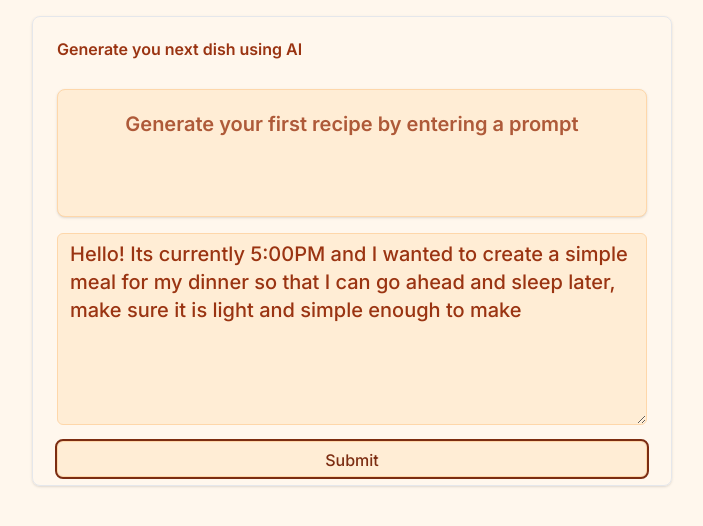
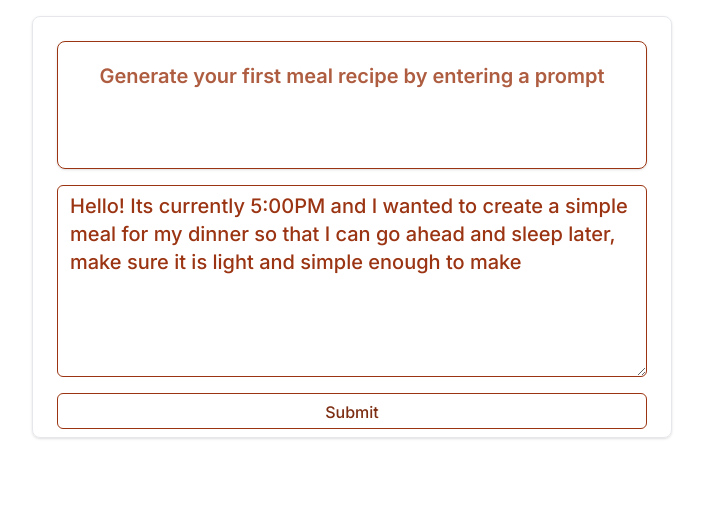
Before and after one commit to fujiwaracj/tanjerin, a Next.js app: page / in a window 1280 px wide. Shown: the top 526 px of the page, without its empty margins (288-991 px from the left). Built offline with nearby package versions, Linux system fonts and the light colour scheme.

Commit message:
Icons for user and bot, change the styles

```diff
--- a/app/chat.tsx
+++ b/app/chat.tsx
@@ -4,6 +4,7 @@ import { useChat } from 'ai/react'
 import { useEffect, useRef } from 'react'
 import autoAnimate from '@formkit/auto-animate'
 import { Remark } from 'react-remark'
+import { User, Citrus } from 'lucide-react'
 
 export function Chat() {
     const {
@@ -26,18 +27,26 @@ export function Chat() {
     const Result = () => {
         if (messages.length === 0) {
             return (
-                <div className="text-center font-semibold text-orange-800/80">
-                    Generate your first recipe by entering a prompt
-                </div>
+                <p className="text-center font-semibold text-orange-800/80">
+                    Generate your first meal recipe by entering a prompt
+                </p>
             )
         }
 
         return messages.map(m => (
-            <div key={m.id}>
-                {m.role === 'user' ? 'User:' : 'AI:'}
-                <Remark>
-                    {m.content}
-                </Remark>
+            <div className='my-4' key={m.id}>
+                <div className='flex'>
+                    <div className='mt-8 px-4'>
+                        {m.role === 'user' ? <User className='text-orange-900' /> : <Citrus className='text-orange-900' />}
+                    </div>
+                    <div className='basis-full'>
+                        <Remark>
+                            {m.content}
+                        </Remark>
+                    </div>
+                </div>
+
+                <hr />
             </div>
         ))
     }
@@ -47,20 +56,15 @@ export function Chat() {
             <div className="h-full gap-x-4 md:h-fit lg:flex-row">
                 <div className="z-10 mx-auto flex h-full flex-col justify-between rounded-lg border p-2 px-6 shadow md:mt-4 md:h-fit lg:max-w-screen-sm">
                     <div className="flex max-h-[60svh] flex-col">
-                        <div>
-                            <h3 className="my-4 text-base/4 font-semibold text-orange-800">
-                                Generate you next dish using AI
-                            </h3>
-                        </div>
-                        <div className="my-4 min-h-32 overflow-y-auto rounded-lg border border-orange-200 bg-orange-100 p-4 shadow md:max-w-screen-sm">
-                            <div ref={chatParent} className='prose prose-orange lg:prose-xl'>
+                        <div className="my-4 min-h-32 overflow-y-auto rounded-lg border border-orange-800 p-4 shadow md:max-w-screen-sm">
+                            <div className='prose prose-orange lg:prose-xl'>
                                 <Result />
                             </div>
                         </div>
                     </div>
                     <form onSubmit={handleSubmit} className="grid gap-y-4">
                         <textarea
-                            className="inline-flex min-h-48 rounded-md border border-orange-200 bg-orange-100 px-3 py-1.5 text-xl font-medium text-orange-800 outline-2 outline-offset-2 placeholder:text-orange-800/50 focus-visible:outline focus-visible:outline-orange-200"
+                            className="inline-flex min-h-48 rounded-md border border-orange-800 px-3 py-1.5 text-xl font-medium text-orange-800 outline-2 outline-offset-2 placeholder:text-orange-800/50 focus-visible:outline-2 focus-visible:outline-orange-500"
                             value={input}
                             placeholder="What do you want to cook?"
                             required
@@ -71,14 +75,14 @@ export function Chat() {
                             <button
                                 type="button"
                                 onClick={stop}
-                                className="h-9 rounded-md border border-orange-200 bg-orange-100  px-3  py-1.5 font-medium text-orange-900 outline outline-2 focus-visible:outline-orange-200"
+                                className="h-9 rounded-md border border-orange-800 px-3  py-1.5 font-medium text-orange-900 focus-visible:outline focus-visible:outline-2 focus-visible:outline-orange-500"
                             >
                                 Stop
                             </button>
                         ) : (
                             <button
                                 type="submit"
-                                className="h-9 rounded-md border border-orange-200 bg-orange-100 px-3  py-1.5 font-medium text-orange-900 outline outline-2 focus-visible:outline-orange-200"
+                                className="h-9 rounded-md border border-orange-800 px-3  py-1.5 font-medium text-orange-900 focus-visible:outline focus-visible:outline-2 focus-visible:outline-orange-500"
                             >
                                 Submit
                             </button>
--- a/app/layout.tsx
+++ b/app/layout.tsx
@@ -22,7 +22,7 @@ export default function RootLayout({
 }>) {
   return (
     <html lang="en">
-      <body className={`${inter.className} h-dvh bg-orange-50 text-orange-950`}>
+      <body className={`${inter.className} h-dvh text-orange-950`}>
         {children}
         <Analytics />
         <SpeedInsights />
--- a/package.json
+++ b/package.json
@@ -24,6 +24,7 @@
     "drizzle-orm": "^0.29.3",
     "jiti": "^1.21.0",
     "lucia": "^3.0.1",
+    "lucide-react": "^0.350.0",
     "next": "14.1.2",
     "oslo": "^1.1.1",
     "react": "^18",
```
Also changed, not shown: 1 other file (tests, documents, lock files or other folders).
